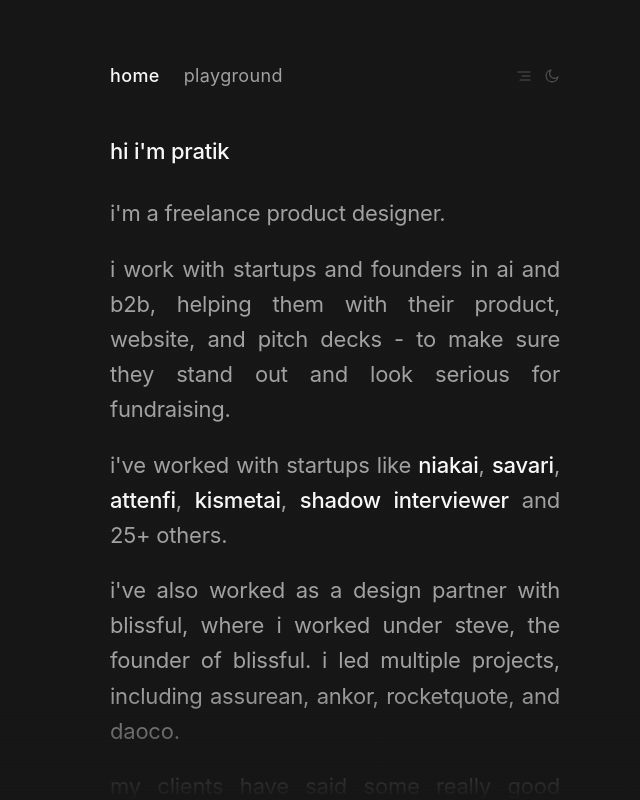
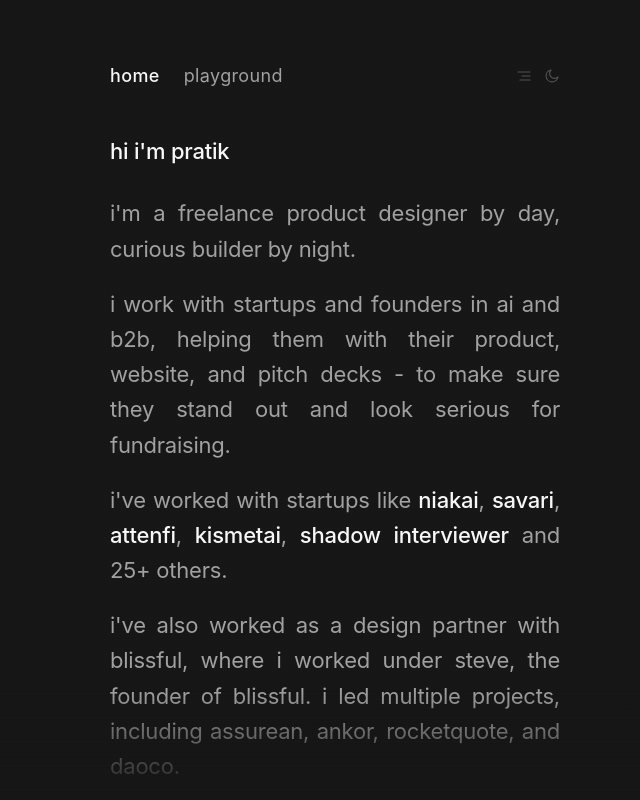
Before and after one commit to maybepratikk/portfolio, a Next.js app: page / in a window 1280 px wide. Shown: the top 800 px of the page, without its empty margins (640-1280 px from the left). Built offline with nearby package versions, Linux system fonts and the light colour scheme.

Commit message:
copy changed

```diff
--- a/components/PortfolioContent.tsx
+++ b/components/PortfolioContent.tsx
@@ -22,7 +22,7 @@
       <br />
 
       <p className="portfolio-text text-[22px] font-normal leading-[1.6] tracking-[-0.01em] mb-5 text-[var(--text-secondary)] opacity-0 animate-fade-in-300">
-        i&apos;m a freelance product designer.
+        i&apos;m a freelance product designer by day, curious builder by night.
       </p>
 
       <p className="portfolio-text text-[22px] font-normal leading-[1.6] tracking-[-0.01em] mb-5 text-[var(--text-secondary)] opacity-0 animate-fade-in-400">
```
